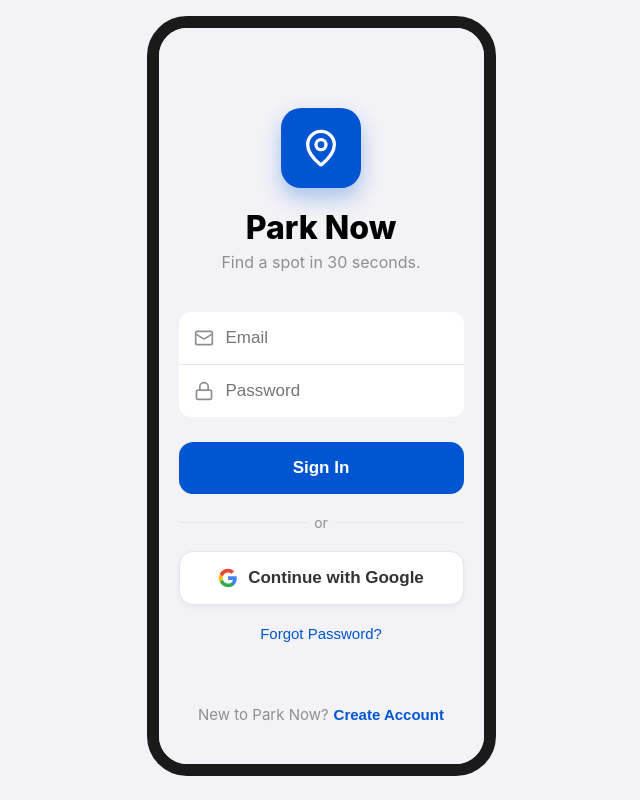
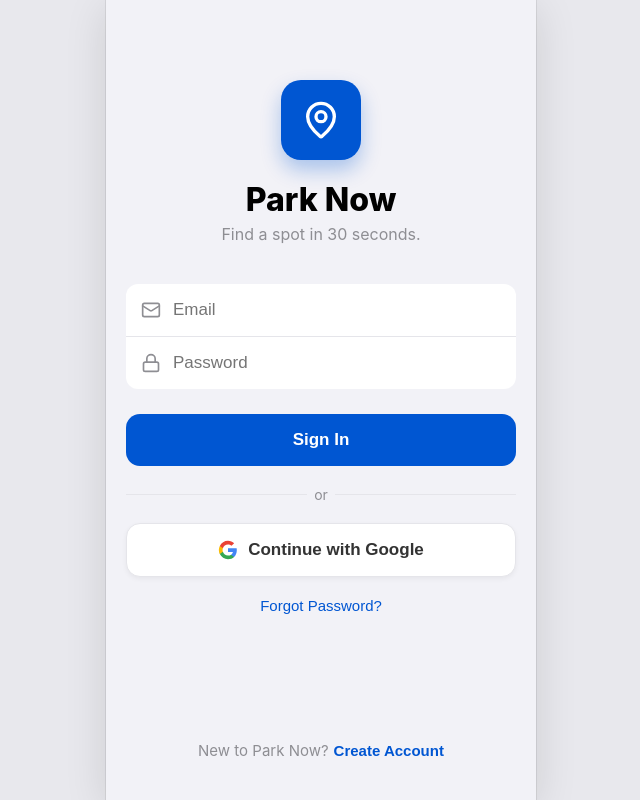
Before and after one commit to gunandarershall-creator/park-now, a React (Create React App) app: page / in a window 1280 px wide. Shown: the whole page, without its empty margins (319-959 px from the left). Built offline with nearby package versions, Linux system fonts and the light colour scheme; no server answers; the database is empty.

Commit message:
full PWA optimisation — viewport, manifest, scrolling, safe areas

```diff
--- a/public/index.html
+++ b/public/index.html
@@ -2,18 +2,45 @@
 <html lang="en">
   <head>
     <meta charset="utf-8" />
-    <link rel="icon" href="%PUBLIC_URL%/favicon.ico" />
-    <meta name="viewport" content="width=device-width, initial-scale=1, viewport-fit=cover" />
-    <meta name="theme-color" content="#0056D2" />
-    <meta name="description" content="Park Now — Find a parking spot in 30 seconds." />
 
-    <!-- iOS PWA support -->
+    <!-- ── 1. VIEWPORT ───────────────────────────────────────────────────
+         width=device-width  → never wider than the screen
+         initial-scale=1     → no default zoom
+         viewport-fit=cover  → content reaches behind notch / Dynamic Island
+         user-scalable=no    → disable pinch-zoom (app-like feel)
+    ──────────────────────────────────────────────────────────────────── -->
+    <meta name="viewport"
+          content="width=device-width, initial-scale=1, maximum-scale=1,
+                   user-scalable=no, viewport-fit=cover" />
+
+    <!-- ── 2. PWA / iOS ──────────────────────────────────────────────────
+         apple-mobile-web-app-capable   → hides Safari chrome in standalone
+         status-bar-style black-translucent → status bar overlays the app
+                                             so env(safe-area-inset-top) works
+         apple-mobile-web-app-title     → name shown under the home screen icon
+    ──────────────────────────────────────────────────────────────────── -->
     <meta name="apple-mobile-web-app-capable" content="yes" />
     <meta name="apple-mobile-web-app-status-bar-style" content="black-translucent" />
     <meta name="apple-mobile-web-app-title" content="Park Now" />
+
+    <!-- Android Chrome PWA support -->
+    <meta name="mobile-web-app-capable" content="yes" />
+
+    <!-- Theme colour (Android Chrome toolbar + task-switcher) -->
+    <meta name="theme-color" content="#0056D2" />
+
+    <!-- ── 3. ICONS ──────────────────────────────────────────────────────
+         Apple requires a dedicated apple-touch-icon link.
+         Use logo192.png (192×192) — iOS will scale it as needed.
+    ──────────────────────────────────────────────────────────────────── -->
+    <link rel="icon"             href="%PUBLIC_URL%/favicon.ico" />
     <link rel="apple-touch-icon" href="%PUBLIC_URL%/logo192.png" />
 
+    <!-- Web App Manifest -->
     <link rel="manifest" href="%PUBLIC_URL%/manifest.json" />
+
+    <meta name="description" content="Park Now — Find a parking spot in 30 seconds." />
+
     <title>Park Now</title>
   </head>
   <body>
--- a/src/styles/app.css
+++ b/src/styles/app.css
@@ -1,29 +1,85 @@
-/* Reset default browser margins */
-html, body { margin: 0; padding: 0; overflow-x: hidden; }
-html { height: 100%; height: -webkit-fill-available; }
-body { background: #F2F2F7; height: 100%; min-height: -webkit-fill-available; }
-#root { height: 100%; min-height: -webkit-fill-available; display: flex; flex-direction: column; }
+/* ── GLOBAL RESET ── */
 * { box-sizing: border-box; }
 
-/* ============================================================
-   MOBILE: fills full screen on any real phone / PWA.
-   iPhone 16 = 393pt wide, Dynamic Island top, home bar bottom.
-   Tested: Safari standalone (Add to Home Screen).
-   ============================================================ */
+/* ── 4. SAFE AREA + SCROLL FOUNDATION ──────────────────────────────────
+   html/body are fixed in place — they NEVER scroll themselves.
+   This kills the "rubber-band" bounce on the page background.
+   Individual scrollable containers get overflow-y:auto + the touch flag.
+   ────────────────────────────────────────────────────────────────────── */
+html {
+  height: 100%;
+  /* Block background bounce on iOS */
+  overflow: hidden;
+  /* Respect the notch / Dynamic Island in all four corners */
+  padding: env(safe-area-inset-top, 0px)
+           env(safe-area-inset-right, 0px)
+           env(safe-area-inset-bottom, 0px)
+           env(safe-area-inset-left, 0px);
+}
+body {
+  margin: 0;
+  padding: 0;
+  height: 100%;
+  background: #E8E8ED;
+  /* Prevent the body itself from scrolling / bouncing */
+  overflow: hidden;
+  overscroll-behavior: none;
+  -webkit-overflow-scrolling: auto;
+  /* Prevent iOS font-size inflation */
+  -webkit-text-size-adjust: 100%;
+}
+#root {
+  height: 100%;
+  display: flex;
+  flex-direction: column;
+  align-items: center;
+  justify-content: flex-start;
+  overflow: hidden;
+}
+
+/* Any element that needs smooth scroll gets this utility */
+.scrollable {
+  overflow-y: auto;
+  -webkit-overflow-scrolling: touch; /* momentum scroll on iOS */
+  overscroll-behavior-y: contain;    /* no scroll chaining to parent */
+}
+
+/* ══════════════════════════════════════════════════════════════
+   DESKTOP / BROWSER PREVIEW
+   Shows as a clean centred phone-sized panel — no fake chrome.
+   Max-width 430px so you can preview on any desktop browser.
+   ══════════════════════════════════════════════════════════════ */
+.app-frame {
+  width: 100%;
+  max-width: 430px;
+  height: 100vh;
+  background: #F2F2F7;
+  position: relative;
+  display: flex;
+  flex-direction: column;
+  font-family: -apple-system, BlinkMacSystemFont, "Segoe UI", Roboto, sans-serif;
+  overflow: hidden;
+  /* Subtle shadow so it's visible against the desktop background */
+  box-shadow: 0 0 0 1px rgba(0,0,0,0.08), 0 8px 40px rgba(0,0,0,0.12);
+}
+
+/* ══════════════════════════════════════════════════════════════
+   MOBILE PWA  (iPhone 16, any Android — Added to Home Screen)
+   Fills the ENTIRE screen, nav bar locked to the bottom edge.
+   ══════════════════════════════════════════════════════════════ */
 @media (max-width: 480px) {
   html, body { background: #F2F2F7; overflow: hidden; height: 100%; }
+  #root { align-items: stretch; }
 
-  /* Full-screen PWA frame — no desktop phone chrome */
   .app-frame {
     max-width: 100% !important;
     width: 100% !important;
-    /* Fill the ENTIRE screen including safe areas */
     height: 100% !important;
-    min-height: -webkit-fill-available !important;
     margin: 0 !important;
     border-radius: 0 !important;
     border: none !important;
-    /* Push content below Dynamic Island */
+    box-shadow: none !important;
+    /* Push content below Dynamic Island / status bar */
     padding-top: env(safe-area-inset-top, 0px) !important;
     padding-bottom: 0 !important;
     padding-left: env(safe-area-inset-left, 0px) !important;
@@ -31,49 +87,58 @@ body { background: #F2F2F7; height: 100%; min-height: -webkit-fill-available; }
     overflow: hidden !important;
   }
 
-  .screen { padding: 16px !important; }
+  /* 3. ADAPTIVE SCROLLING ─────────────────────────────────────────
+     Every screen / inner scrollable div gets smooth momentum scroll
+     and is blocked from chaining bounce up to the app background.  */
+  .screen {
+    padding: 16px !important;
+    overflow-y: auto !important;
+    -webkit-overflow-scrolling: touch !important;
+    overscroll-behavior-y: contain !important;
+  }
 
-  /* ── Nav bar: FIXED to the bottom of the viewport on mobile ──
-     position:fixed means it's ALWAYS at the phone's bottom edge,
-     regardless of scroll position or parent container.           */
+  /* Inner scrollable divs (dashboards, profile) */
+  .screen > div[style*="overflow"],
+  .screen > div[style*="overflowY"] {
+    -webkit-overflow-scrolling: touch;
+    overscroll-behavior-y: contain;
+  }
+
+  /* ── Nav bar: position:fixed locks it to the viewport bottom ──
+     It will NEVER scroll or float — always glued to the bottom.  */
   .nav-bar-bottom {
     position: fixed !important;
     bottom: 0 !important;
     left: 0 !important;
     right: 0 !important;
     border-radius: 0 !important;
-    /* Push nav items above the home indicator */
-    padding-bottom: env(safe-area-inset-bottom, 8px) !important;
+    /* Extend background into home-indicator safe area */
+    padding-bottom: env(safe-area-inset-bottom, 10px) !important;
     z-index: 9999 !important;
   }
 
-  /* Search bar on map: keep just below Dynamic Island */
+  /* Search bar: sits just below the Dynamic Island */
   .search-header { top: 12px !important; }
-
-  /* Active session banner sits just below search bar */
   .active-session-banner { top: 74px !important; }
 
-  /* Shrink header margins on small screens */
+  /* Compact spacing */
   .checkout-header { margin-top: 12px !important; }
   .login-header { margin-top: 30px !important; margin-bottom: 24px !important; }
 
-  /* Compact typography */
-  .timer-display  { font-size: 42px !important; letter-spacing: 1px !important; }
+  /* Compact type */
+  .timer-display   { font-size: 42px !important; letter-spacing: 1px !important; }
   .earnings-amount { font-size: 28px !important; }
-  .sheet-title { font-size: 18px !important; }
+  .sheet-title     { font-size: 18px !important; }
 
-  /* 16px prevents iOS auto-zoom on input focus */
+  /* 16px stops iOS zooming on input focus */
   .ios-input, .map-search-field { font-size: 16px !important; }
 
-  /* Locate button above fixed nav bar (nav ~55px + home ~34px = ~90px) */
+  /* Locate button clears the fixed nav bar */
   .locate-btn { bottom: 90px !important; }
 
-  /* Bottom sheet must clear the fixed nav bar */
+  /* Bottom sheet clears the fixed nav bar */
   .bottom-sheet { padding-bottom: calc(18px + env(safe-area-inset-bottom, 0px)) !important; }
 }
-
-/* The Main App Container - Simulates an iPhone 14 Pro dimensions */
-.app-frame { max-width: 420px; height: 95vh; margin: 2vh auto; background: #ffffff; border-radius: 40px; border: 12px solid #1a1a1a; overflow: hidden; position: relative; z-index: 1; font-family: -apple-system, BlinkMacSystemFont, "Segoe UI", Roboto, sans-serif; display: flex; flex-direction: column; }
 /* Suppress ALL Google Maps API elements injected at body level (outside app frame).
    These appear as a dark circle / error overlay when billing isn't fully active.   */
 body > .gm-err-container,
```
Also changed, not shown: public/manifest.json.
